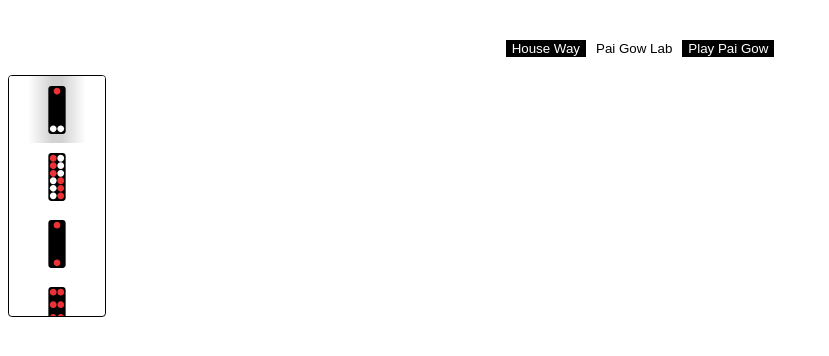
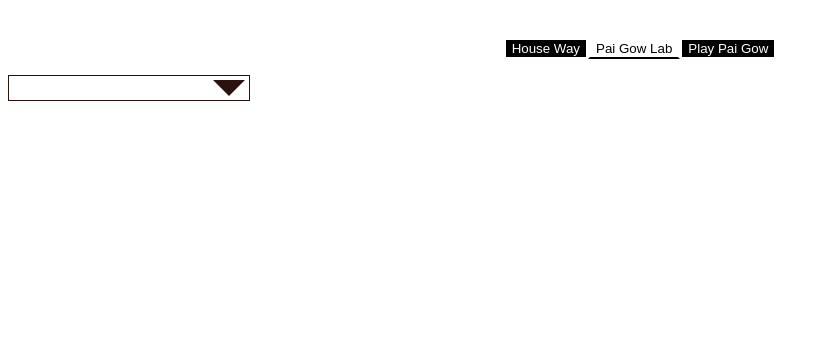
Before and after one commit to turtleflyer/pai-gow-tiles, a React app: page / in a window 1280 px wide. Both pictures are taken after a click on the button "Pai Gow Lab". Shown: the top 356 px of the page, without its empty margins (0-829 px from the left). Built offline with nearby package versions, Linux system fonts and the light colour scheme.

Commit message:
Dropdown added to InputDiapason component

```diff
--- a/src/components/TilesLab_sec/Dropdown/Dropdown.css
+++ b/src/components/TilesLab_sec/Dropdown/Dropdown.css
@@ -20,7 +20,7 @@
 }
 
 .Dropdown__list_entry--checked {
-  background-color: rgb(156, 156, 156);
+  background-color: rgb(192, 192, 192);
 }
 
 .Dropdown__list_entry:focus {
@@ -37,8 +37,8 @@
 .Dropdown__list_entry--checked:focus {
   background: linear-gradient(
     to right,
-    rgb(156, 156, 156) 20%,
-    rgb(190, 190, 190) 50%,
-    rgb(156, 156, 156) 80%
+    rgb(192, 192, 192) 20%,
+    rgb(216, 216, 216) 50%,
+    rgb(192, 192, 192) 80%
   );
 }
--- a/src/components/TilesLab_sec/Dropdown/Dropdown.js
+++ b/src/components/TilesLab_sec/Dropdown/Dropdown.js
@@ -23,7 +23,7 @@ export default class Dropdown extends PureComponent {
     switch (eventObj.key) {
       case ' ':
         eventObj.preventDefault();
-        checkTile(0, index);
+        checkTile(index);
         break;
 
       case 'ArrowDown':
@@ -46,7 +46,7 @@ export default class Dropdown extends PureComponent {
   render() {
     const { children, checkTile } = this.props;
     this.clonedChildren = Children.map(children, (child, i) => cloneElement(child, {
-      onClick: () => checkTile(0, i),
+      onClick: () => checkTile(i),
       onKeyDown: e => this.checkTileByKey(i, e),
     }));
 
--- a/src/components/TilesLab_sec/InputDiapason/InputDiapason.js
+++ b/src/components/TilesLab_sec/InputDiapason/InputDiapason.js
@@ -2,16 +2,51 @@ import React, { PureComponent } from 'react';
 import PropTypes from 'prop-types';
 import './InputDiapason.css';
 import Dropdown from '../Dropdown/Dropdown';
+import Tile from '../../Tile/Tile';
 
 export default class InputDiapason extends PureComponent {
   static propTypes = {};
 
+  state = {
+    showDropdown: false,
+  };
+
   render() {
+    const { stateOfTiles, tileInSequence, checkTile } = this.props;
+    const { showDropdown } = this.state;
     return (
       <div className="InputDiapason">
         <input className="InputDiapason__input-field" />
-        <div className="InputDiapason__arrow-down" />
-        <Dropdown />
+        <div
+          className="InputDiapason__arrow-down"
+          onClick={() => {
+            console.log('fired');
+            console.log(showDropdown);
+            this.setState({ showDropdown: !showDropdown });
+          }}
+        />
+        {'djsljsl'}
+        {showDropdown ? (
+          <Dropdown checkTile={i => checkTile(tileInSequence, i)}>
+            {stateOfTiles[tileInSequence].map(({ tile, isChecked }, i) => {
+              const ref = React.createRef();
+              return (
+                <div
+                  ref={ref}
+                  className={`Dropdown__list_entry${
+                    isChecked ? ' Dropdown__list_entry--checked' : ''
+                  }`}
+                  key={tile.name}
+                  role="checkbox"
+                  tabIndex="0"
+                >
+                  <Tile tile={tile} tilesIndexAttribute={i} />
+                  {' '}
+                </div>
+              );
+            })}
+          </Dropdown>
+        ) : null}
       </div>
     );
   }
--- a/src/components/TilesLab_sec/TilesLab/TilesLab.js
+++ b/src/components/TilesLab_sec/TilesLab/TilesLab.js
@@ -6,6 +6,7 @@ import MultiHands from '../MultiHands/MultiHands';
 import Dropdown from '../Dropdown/Dropdown';
 import { paiGow } from '../../../../paigow/paigow';
 import Tile from '../../Tile/Tile';
+import InputDiapason from '../InputDiapason/InputDiapason';
 
 const { getTile } = paiGow;
 
@@ -28,23 +29,11 @@ export default class TilesLab extends PureComponent {
     const { stateOfTiles } = this.state;
     const tileInSequence = 0;
     return (
-      <Dropdown checkTile={this.checkTile}>
-        {stateOfTiles[tileInSequence].map(({ tile, isChecked }, i) => {
-          const ref = React.createRef();
-          return (
-            <div
-              ref={ref}
-              className={`Dropdown__list_entry${isChecked ? ' Dropdown__list_entry--checked' : ''}`}
-              key={tile.name}
-              role="checkbox"
-              tabIndex="0"
-            >
-              <Tile tile={tile} tilesIndexAttribute={i} />
-              {' '}
-            </div>
-          );
-        })}
-      </Dropdown>
+      <InputDiapason
+        checkTile={this.checkTile}
+        stateOfTiles={stateOfTiles}
+        tileInSequence={tileInSequence}
+      />
     );
   }
 }
```
